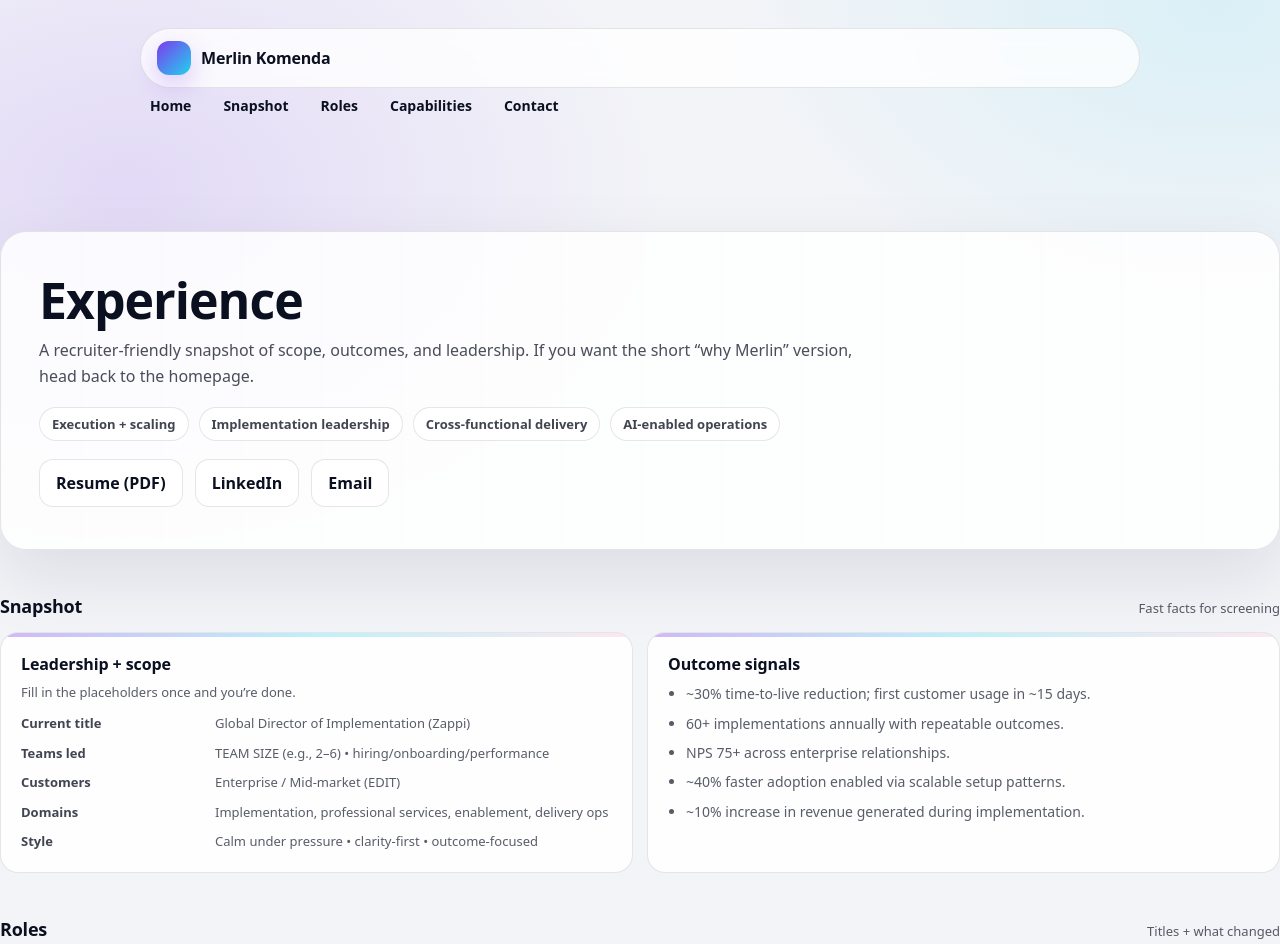
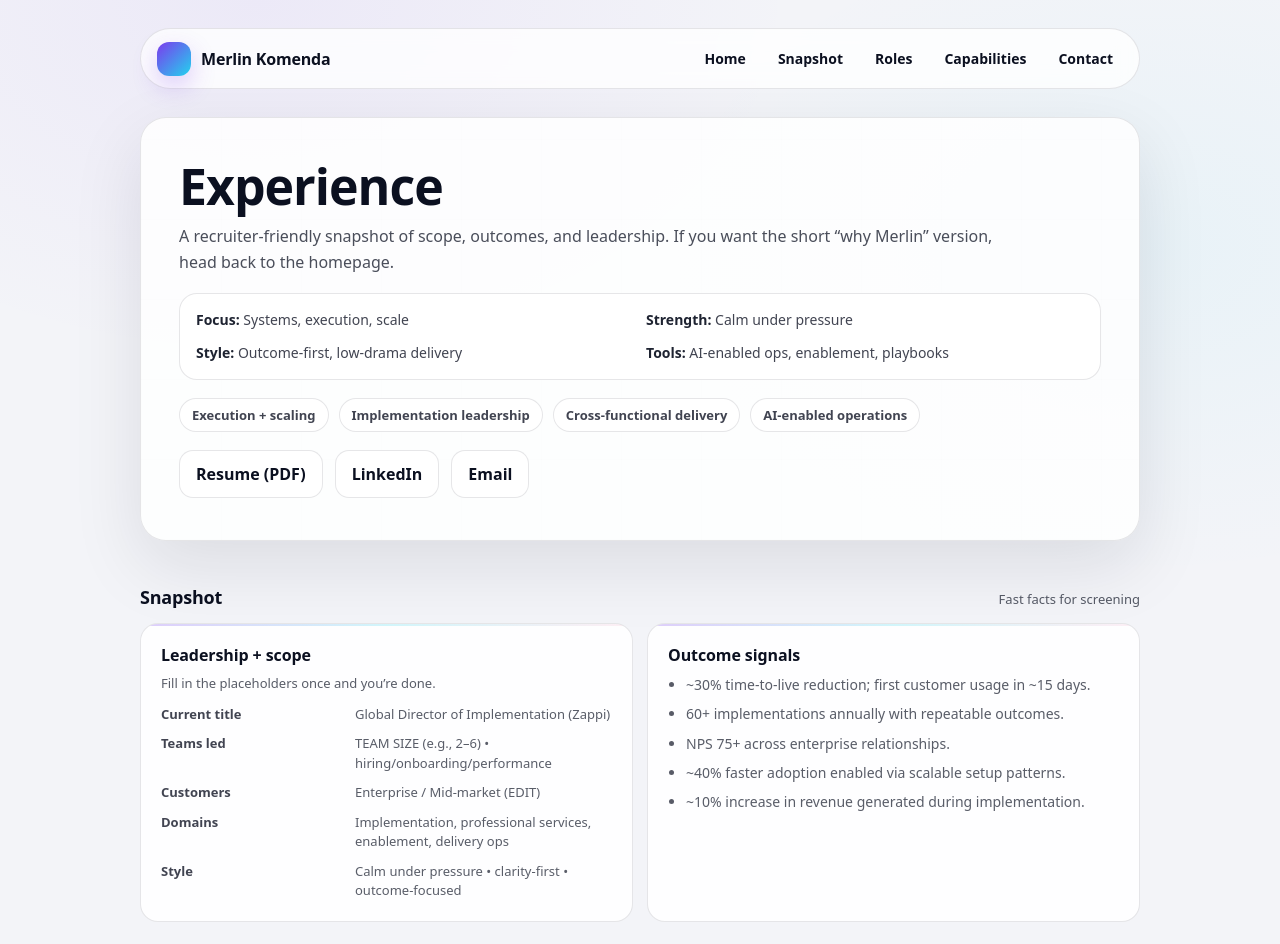
Before and after one commit to merlin-komenda/my-website, a plain HTML site: page experience/index.html in a window 1280 px wide. Shown: the top 944 px of the page. Drawn offline with Linux system fonts and the light colour scheme.

Commit message:
Update index.html

```diff
--- a/experience/index.html
+++ b/experience/index.html
@@ -31,10 +31,11 @@ html,body{margin:0;padding:0}
 body{
   font-family:ui-sans-serif,system-ui,-apple-system,Segoe UI,Roboto,Arial;
   color:var(--text);
+
+  /* Calmer background for recruiter page */
   background:
-    radial-gradient(900px 600px at 10% 8%, rgba(124,58,237,.14), transparent 60%),
-    radial-gradient(900px 600px at 95% 0%, rgba(34,211,238,.12), transparent 55%),
-    radial-gradient(900px 600px at 75% 85%, rgba(255,77,141,.10), transparent 55%),
+    radial-gradient(900px 600px at 20% 0%, rgba(124,58,237,.06), transparent 60%),
+    radial-gradient(900px 600px at 90% 10%, rgba(34,211,238,.05), transparent 55%),
     var(--bg);
 }
 
@@ -111,7 +112,7 @@ a{text-decoration:none;color:inherit}
   background:
     repeating-linear-gradient(90deg, rgba(11,16,32,.05) 0px, rgba(11,16,32,.05) 1px, transparent 1px, transparent 80px),
     repeating-linear-gradient(0deg, rgba(11,16,32,.04) 0px, rgba(11,16,32,.04) 1px, transparent 1px, transparent 80px);
-  opacity:.18;
+  opacity:.14;
   pointer-events:none;
 }
 .headerInner{
@@ -149,6 +150,30 @@ h1{
   font-size:13px;
   font-weight:700;
   color:rgba(11,16,32,.78);
+}
+
+/* Quick Summary strip */
+.quickSummary{
+  display:grid;
+  grid-template-columns:1fr 1fr;
+  gap:12px;
+  margin-top:18px;
+  padding:16px;
+  border-radius:18px;
+  border:1px solid var(--line);
+  background:rgba(255,255,255,.86);
+}
+.qsItem{
+  font-size:14px;
+  color:rgba(11,16,32,.78);
+  line-height:1.45;
+}
+.qsItem strong{
+  font-weight:850;
+  color:rgba(11,16,32,.92);
+}
+@media(max-width:720px){
+  .quickSummary{grid-template-columns:1fr;}
 }
 
 /* Buttons */
@@ -213,9 +238,12 @@ section{margin-top:44px; scroll-margin-top: 110px;}
   position:absolute;
   left:0; top:0;
   width:100%;
-  height:4px;
+
+  /* reduced visual noise */
+  height:2px;
+
   background:linear-gradient(135deg, rgba(124,58,237,.55), rgba(34,211,238,.45), rgba(255,77,141,.20));
-  opacity:.65;
+  opacity:.45;
 }
 .card h3{
   margin:0 0 8px;
@@ -306,10 +334,9 @@ hr.sep{
 
   <div class="nav" role="navigation" aria-label="Primary">
     <a href="/" class="brand">
-  <div class="mark"></div>
-  <span>Merlin Komenda</span>
-</a>
-    </div>
+      <div class="mark"></div>
+      <span>Merlin Komenda</span>
+    </a>
 
     <div class="navlinks" aria-label="Desktop navigation">
       <a href="/">Home</a>
@@ -340,6 +367,14 @@ hr.sep{
         A recruiter-friendly snapshot of scope, outcomes, and leadership.
         If you want the short “why Merlin” version, head back to the homepage.
       </p>
+
+      <!-- Quick Summary -->
+      <section class="quickSummary" aria-label="Quick summary">
+        <div class="qsItem"><strong>Focus:</strong> Systems, execution, scale</div>
+        <div class="qsItem"><strong>Strength:</strong> Calm under pressure</div>
+        <div class="qsItem"><strong>Style:</strong> Outcome-first, low-drama delivery</div>
+        <div class="qsItem"><strong>Tools:</strong> AI-enabled ops, enablement, playbooks</div>
+      </section>
 
       <div class="metaRow">
         <span class="chip">Execution + scaling</span>
@@ -478,7 +513,7 @@ hr.sep{
         <h3>AI-enabled operations</h3>
         <ul class="bullets">
           <li>Human + AI workflow design (augmentation vs automation)</li>
-          <li>Reducing friction in delivery/enablement/ops workflows</li>
+          <li>Reduccing friction in delivery/enablement/ops workflows</li>
           <li>Practical AI adoption: tools, guardrails, playbooks</li>
         </ul>
       </div>
```
